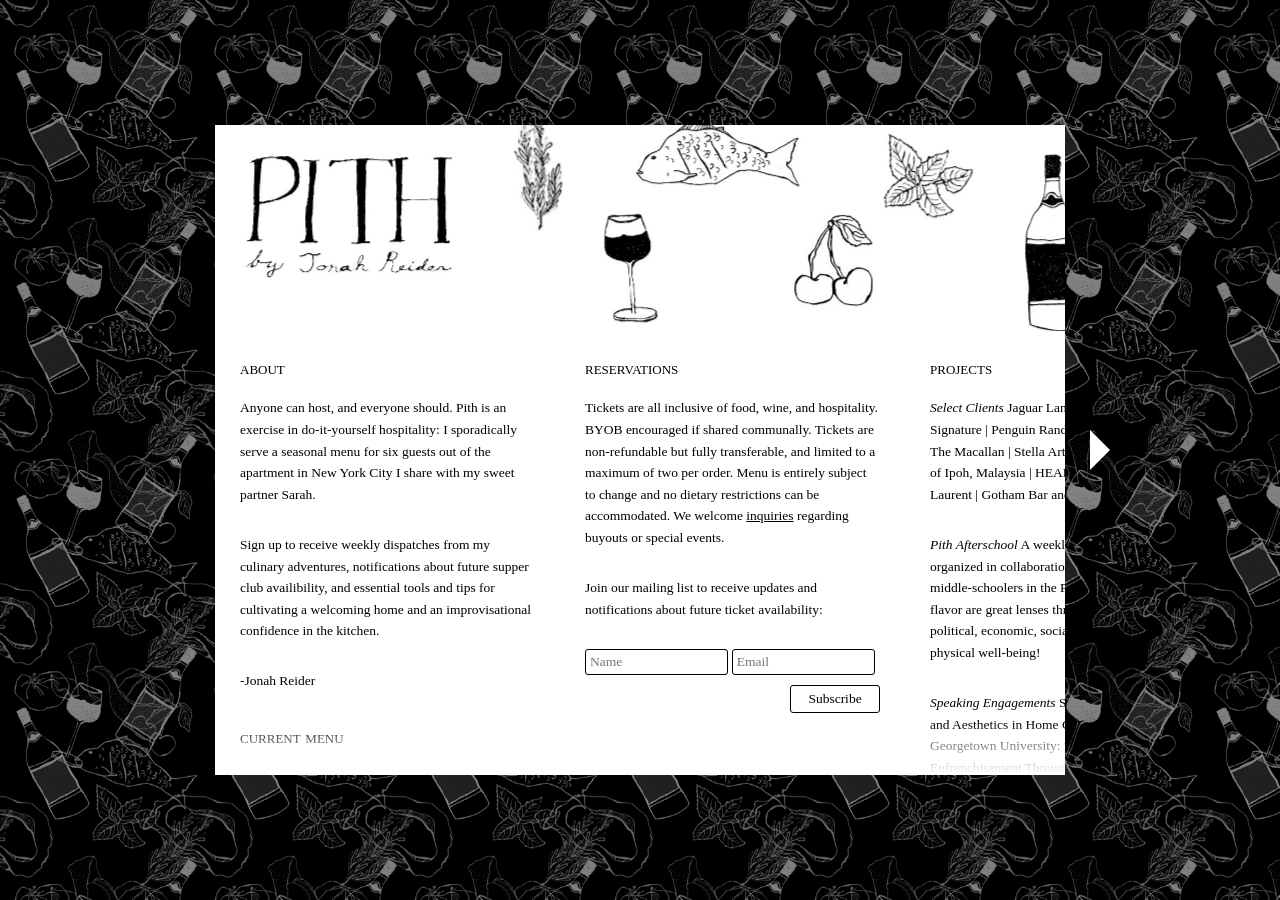
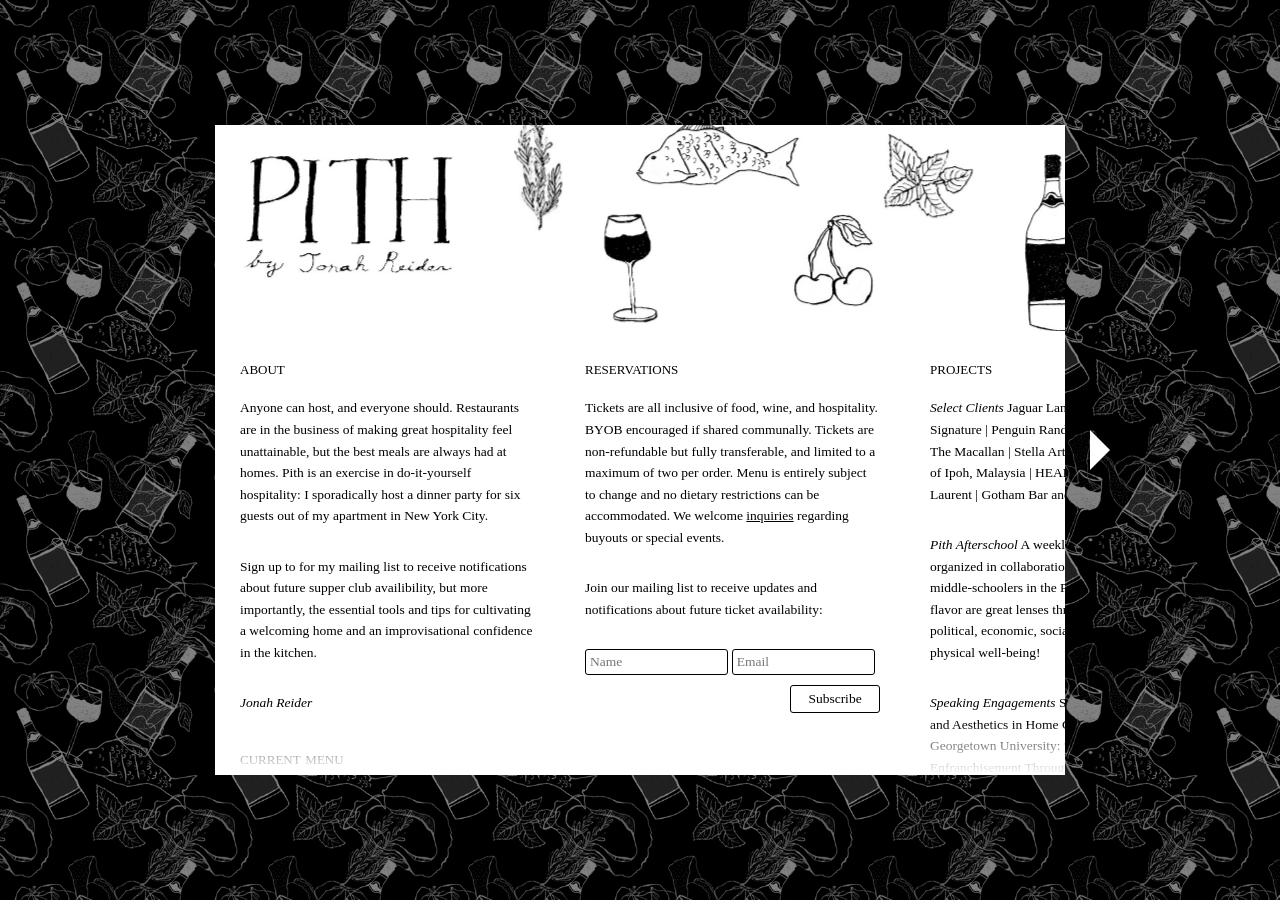
Before and after one commit to zoe-pith/pith-site, a Jekyll site: the page built from index.md, in a window 1280 px wide. Built offline with Jekyll 4.4.1, drawn with Linux system fonts in a browser that asks for light colours; some web fonts are replaced.

Commit message:
Update about.md

```diff
--- a/sections/about.md
+++ b/sections/about.md
@@ -1,10 +1,10 @@
 # about
 
-Anyone can host, and everyone should. Pith is an exercise in do-it-yourself hospitality: I sporadically serve a seasonal menu for six guests out of the apartment in New York City I share with my sweet partner Sarah.
+Anyone can host, and everyone should. Restaurants are in the business of making great hospitality feel unattainable, but the best meals are always had at homes. Pith is an exercise in do-it-yourself hospitality: I sporadically host a dinner party for six guests out of my apartment in New York City.
 
-Sign up to receive weekly dispatches from my culinary adventures, notifications about future supper club availibility, and essential tools and tips for cultivating a welcoming home and an improvisational confidence in the kitchen.
+Sign up to for my mailing list to receive notifications about future supper club availibility, but more importantly, the essential tools and tips for cultivating a welcoming home and an improvisational confidence in the kitchen.
 
--Jonah Reider
+_Jonah Reider_
 
 # current menu
 Cold cucumber soup with sheep's yogurt
```
